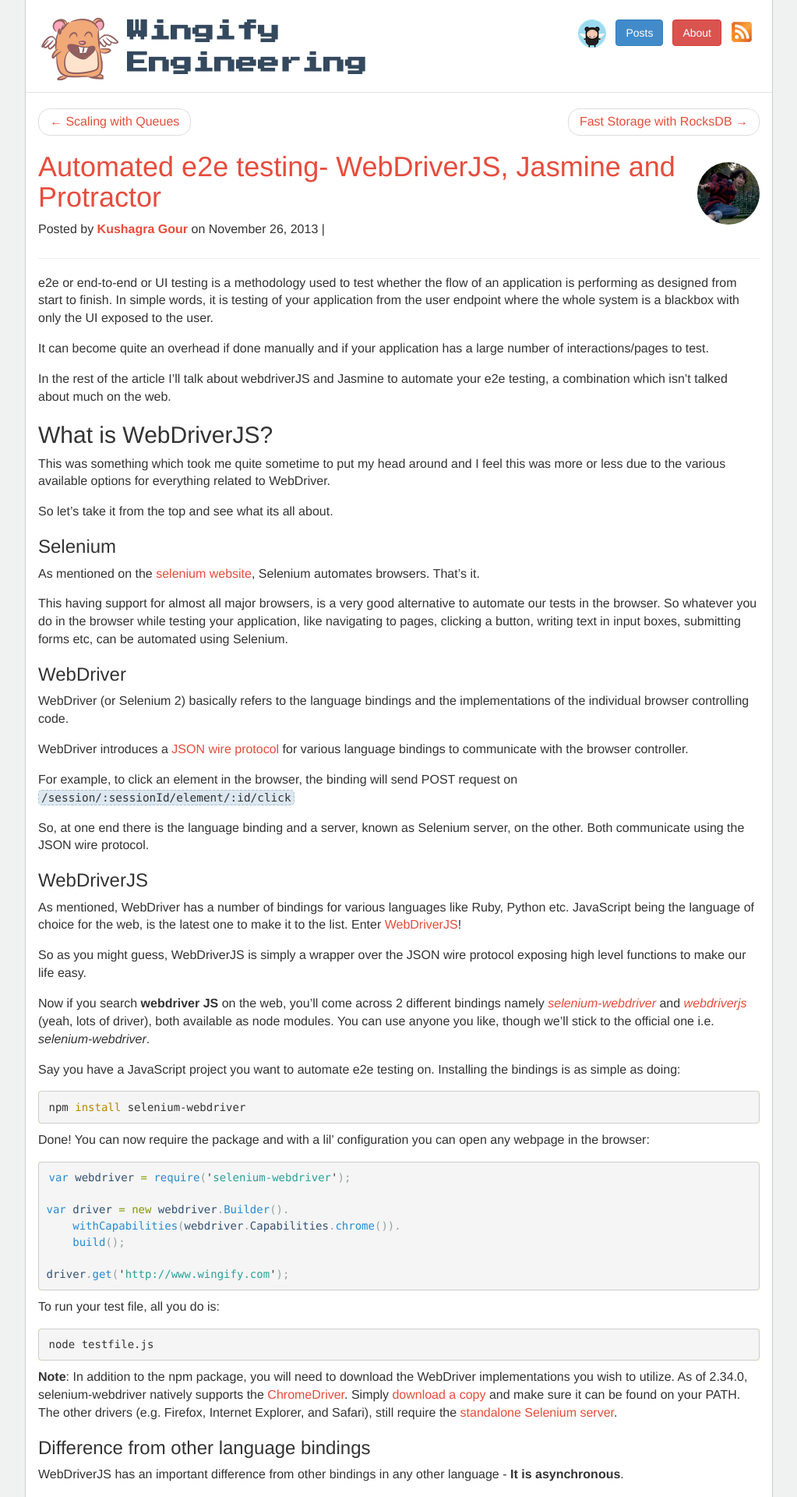
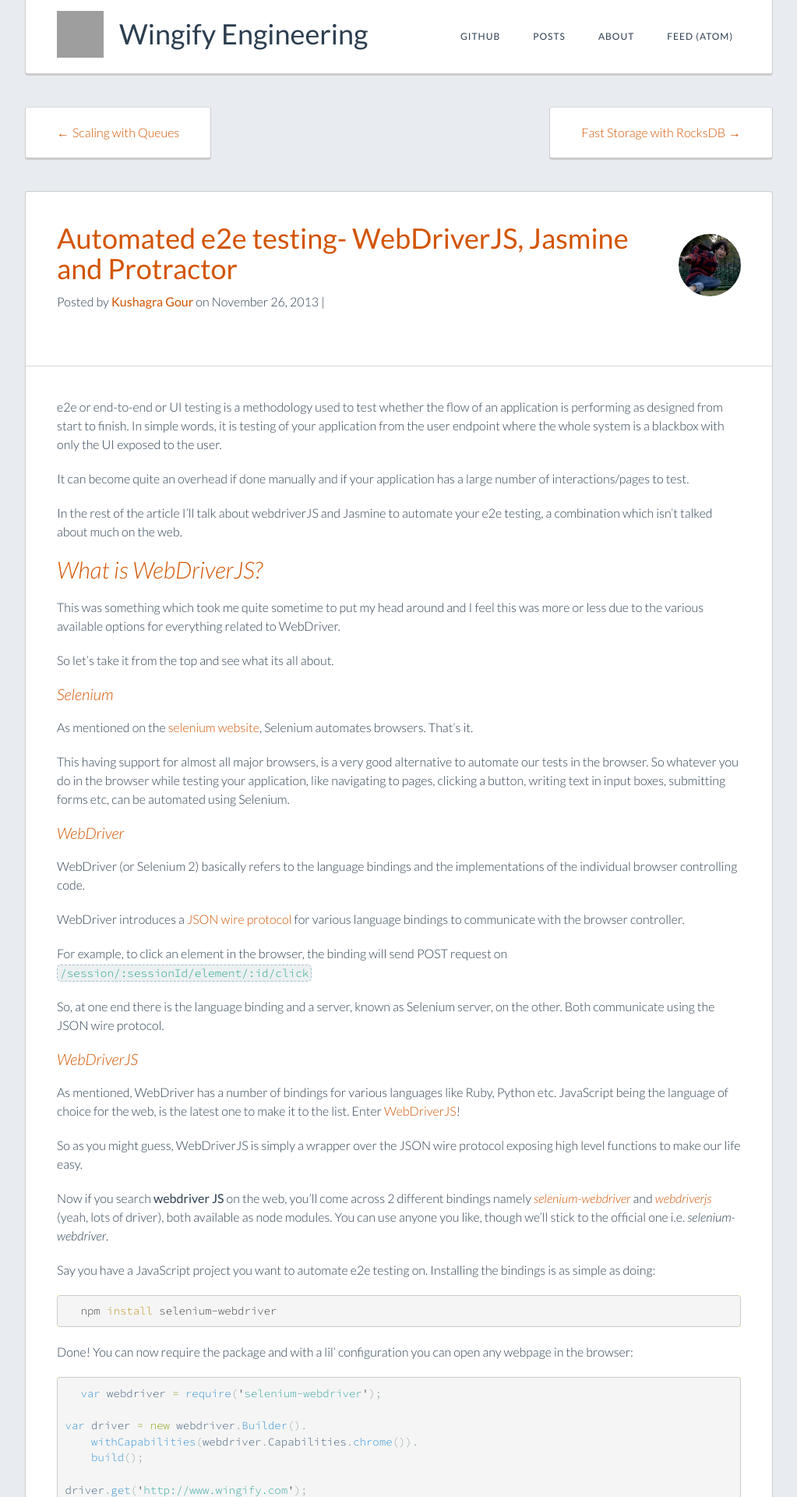
Before and after one commit to wingify/wingify.github.io, a Jekyll site: the page built from _posts/2013-11-26-e2e-testing-with-webdriverjs-jasmine.markdown, in a window 1280 px wide. Shown: the top 1920 px of the page at 78% size, without its empty margins (128-1151 px from the left). Built offline with Jekyll 4.4.1, drawn with Linux system fonts in a browser that asks for light colours; comment, search, counter and statistics services are not loaded; grey boxes are pictures that could not be loaded.

Commit message:
Modify the blog theme

```diff
--- a/_layouts/default.html
+++ b/_layouts/default.html
@@ -10,6 +10,10 @@
   <meta name="viewport" content="width=device-width, initial-scale=1.0">
   <meta name="description" content="{{site.description}}">
   <meta name="keywords" content="{{site.keywords}}">
+  <style>
+    @import url("https://fonts.googleapis.com/css?family=Lato:300,100,300italic,400");
+    @import url("https://fonts.googleapis.com/css?family=Source+Code+Pro:300,300italic,400");
+    </style>
 
   <link rel="icon" type="image/png" href="/images/favicon.png">
   <link href="/css/bootstrap-responsive.min.css" rel="stylesheet">
@@ -36,20 +40,20 @@
 <body>
 
 <div class="container-narrow container-overall">
-  <div class="header">
-    <ul class="nav nav-pills pull-right">
-      <li><a style="padding: 5px;" href="https://github.com/wingify" title="Github"><img src="/images/github.png"></a></li>
-      <li><a style="padding: 5px;" href="/posts"><button type="button" class="btn btn-primary">Posts</button></a></li>
-      <li><a style="padding: 5px;" href="/about"><button type="button" class="btn btn-danger">About</button></a></li>
-      <li><a style="padding: 5px;" href="/atom.xml"><img style="padding-top:2px;" src="/images/feed.png"></a></li>
+  <header class="header">
+    <ul class="nav nav-pills pull-right" style="margin-top: 24px">
+      <li><a href="https://github.com/wingify" title="Github">GitHub</a></li>
+      <li><a href="/posts">Posts</a></li>
+      <li><a href="/about">About</a></li>
+      <li><a href="/atom.xml">Feed (Atom)</a></li>
     </ul>
-    <p>
+    <h1>
       <a href="/">
-      <img class="pull-left" width="100" src="/images/chuckki.png" style="margin-right:10px;"/>
-      <strong style="font-family: 'Press Start 2P', cursive; font-size:28px; color: #34495e;">Wingify<br> Engineering</strong>
+        <img src="http://wingify.com/images/labs/engg_blog.png" style="width: 60px; height: 60px; margin-top: -6px; margin-right: 20px" class="pull-left">
+        <span style="vertical-align:middle; color: #2c3e50">Wingify Engineering</span>
       </a>
-    </p>
-  </div>
+    </h1>
+  </header>
   <div class="container-narrow">
     {{ content }}
   </div>
--- a/_layouts/page.html
+++ b/_layouts/page.html
@@ -2,4 +2,6 @@
 layout: default
 ---
 
+<div class="post-content">
 {{ content }}
+</div>
--- a/_layouts/post.html
+++ b/_layouts/post.html
@@ -5,26 +5,28 @@
 <ul class="pager" style="margin-bottom: 0px">
   <li class="previous">
   {% if page.previous %}
-    <a rel="prev" title="Previous: {{ page.previous.title }}" href="{{ page.previous.url }}">&larr; {{ page.previous.title }}</a>
+    <a rel="prev" title="Previous: {{ page.previous.title }}" href="{{ page.previous.url }}">{{ page.previous.title }}</a>
   {% endif %}
   </li>
   <li class="next">
   {% if page.next %}
-    <a rel="next" title="Next: {{ page.next.title }}" href="{{ page.next.url }}">{{ page.next.title }} &rarr;</a>
+    <a rel="next" title="Next: {{ page.next.title }}" href="{{ page.next.url }}">{{ page.next.title }}</a>
   {% endif %}
   </li>
 </ul>
+
+<div class="post-content">
 
 {% assign author = site.authors[page.authorslug] %}
 <div class="page-header" style="margin-top: 0px">
   <a href="https://twitter.com/{{author.twitter}}" target="_blank" title="@{{author.twitter}}"><img src="/images/team/{{page.authorslug}}.png" class="img-circle pull-right" style="width: 80px; height: 80px; margin-top: 14px; margin-left: 20px;"></a>
   <h1><a href='{{page.url}}'>{{page.title}}</a></h1>
-  <p style="float: left;">Posted by <a href="https://twitter.com/{{author.twitter}}" target="_blank"><strong>{{page.author}}</strong></a> on {{ page.date | date: "%B %e, %Y" }} | <small style="font-size: 16px;"><a href="{{page.url}}#disqus_thread"></a></small></p>
+  <div style="float: left;">Posted by <a href="https://twitter.com/{{author.twitter}}" target="_blank"><strong>{{page.author}}</strong></a> on {{ page.date | date: "%B %e, %Y" }} | <small style="font-size: 16px;"><a href="{{page.url}}#disqus_thread"></a></small></div>
 
   <br>
   <div style="clear: both;"></div>
 
-  <div class="addthis_toolbox addthis_default_style">
+  <div class="addthis_toolbox addthis_default_style" style="height: 30px; margin-bottom: 10px;">
   <a class="addthis_button_tweet"></a>
   <a class="addthis_button_facebook_like" fb:like:layout="button_count"></a>
   <a class="addthis_button_google_plusone" g:plusone:size="medium"></a>
@@ -33,8 +35,11 @@
   </div>
 
 </div>
-{{ content }}
-<hr/>
+<div style="margin-top: 60px;">
+  {{ content }}
+</div>
+
+<hr style="margin: 40px -40px"/>
 
 <div class="addthis_toolbox addthis_default_style">
 <a class="addthis_button_tweet"></a>
@@ -66,3 +71,5 @@
         (document.getElementsByTagName('head')[0] || document.getElementsByTagName('body')[0]).appendChild(dsq);
     })();
 </script>
+
+</div>
--- a/css/app.css
+++ b/css/app.css
@@ -1,13 +1,62 @@
 body {
-    background: none repeat scroll 0 0 #F0F1F1;
+    background-color: #E8EBEF;
+    overflow-y: scroll;
+    height: 100%;
+    margin: 0;
+    padding: 0;
+    color: #2c3e50;
+    cursor: default;
+    font-family: Lato;
+    font-weight: 400;
+    font-size: 16px;
+    line-height: 1.5em;
+    font-weight: 300;
 }
+
+.container-narrow {
+    background: #E8EBEF!important;
+    padding: 0!important;
+    border: none!important;
+}
+
+* {
+    font-family: Lato!important;
+}
+
+pre, code, code * {
+    font-family: 'Source Code Pro'!important;
+    cursor: text;
+    font-weight: 300!important;
+}
+
 .header {
-    border-bottom: 1px solid #E5E5E5;
-    margin: -16px;
-    padding-top: 20px;
-    padding-left: 20px;
-    padding-right: 20px;
+    background: white;
+    border-left: 1px solid #ccc;
+    border-right: 1px solid #ccc;
+    border-bottom: 3px solid #ccc;
+    margin-bottom: 40px;
+    margin-top: -20px;
+    padding: 20px 40px;
+    border-bottom-right-radius: 4px;
+    border-bottom-left-radius: 4px;
 }
+
+.page-header {
+    margin: -20px -40px!important;
+    padding: 0 40px 30px 40px!important;
+}
+
+.post-content {
+    border-radius: 4px;
+    padding: 40px;
+    margin-top: 40px;
+    background: white;
+    border-top: 1px solid #ccc;
+    border-left: 1px solid #ccc;
+    border-right: 1px solid #ccc;
+    border-bottom: 3px solid #ccc;
+}
+
 .header h3 {
     line-height: 40px;
     margin-bottom: 0;
@@ -15,7 +64,6 @@
     padding-bottom: 19px;
 }
 .footer {
-    border-top: 1px solid #E5E5E5;
     color: #777777;
     padding-top: 19px;
     margin: -16px;
@@ -39,7 +87,7 @@
     margin-bottom: 20px;
 }
 .page-header {
-    border-bottom: 1px solid #F0F0F0;
+    border-bottom: 1px solid #d8d8d8;
 }
 a {
     color: #e74c3c;
@@ -74,3 +122,150 @@
     padding: 5px;
     background: #f7f7f7;
 }
+
+.pager li>a, .pagination li > a {
+
+    border-left: 1px solid #ccc;
+    border-right: 1px solid #ccc;
+    border-bottom: 3px solid #ccc;
+    margin-top: 20px;
+    max-width: calc(50% - 20px);
+    overflow: hidden;
+    text-overflow: ellipsis;
+    white-space: nowrap;
+    position: relative;
+}
+
+.pager li>a {
+    border-radius: 4px;
+    padding: 20px 40px;
+}
+
+.pagination li>a {
+    width: 64px;
+    height: 64px;
+    padding: 20px;
+}
+
+.pagination li.active>a, .pagination li.active>a:hover {
+    background-color: #ccc;
+    border-top: 1px solid #ccc;
+    border-left: 1px solid #ccc;
+    border-right: 1px solid #ccc;
+    border-bottom: 3px solid #ccc;
+}
+
+
+.pager li.previous > a {
+    padding-left: 60px;
+}
+.pager li.previous > a:before {
+    content: '← ';
+    position: absolute;
+    left: 40px;
+}
+.pager li.next > a {
+    padding-right: 60px;
+}
+.pager li.next > a:after {
+    content: ' →';
+    position: absolute;
+    right: 40px;
+}
+
+.pager li>a:hover {
+    background-color: #f8f8f8;
+}
+
+.nav li {
+    padding-top: 6px;
+    padding-left: 20px;
+}
+.nav li>a:hover {
+    background: #1c263d;
+    color: #fff;
+}
+
+.nav li>a {
+    font-weight: 400;
+    padding: 5px 10px;
+    font-size: 12px;
+    color: #2c3e50;
+    text-transform: uppercase;
+    text-decoration: none;
+    letter-spacing: 1px;
+}
+
+
+b, strong {
+    font-weight: 400;
+}
+
+h1 a {
+    border: none;
+}
+
+h2 {
+    font-weight: 300;
+    font-style: italic;
+    color: #d35400;
+}
+
+h3 {
+    font-weight: 300;
+    font-style: italic;
+    font-size: 20px;
+    color: #d35400;
+}
+
+h4 {
+    font-size: 18px;
+    font-weight: 300;
+    font-style: italic;
+    color: #d35400;
+}
+
+p {
+    margin: 20px 0;
+}
+
+a {
+    color: #d35400;
+    text-decoration: none;
+}
+
+code {
+    background: #ecf0f1;
+    padding: 2px 5px;
+    color: #16a085;
+    border-radius: 5px;
+    font-weight: 400;
+    font-family: Lato;
+    font-size: 0.9em;
+}
+
+code a {
+    color: #16a085;
+}
+
+code a:hover {
+    opacity: 0.75;
+    color: #16a085;
+    border: none;
+}
+
+pre code {
+    padding: 20px!important;
+    overflow: scroll;
+    font-weight: 300;
+}
+
+code, pre {
+    font-family: 'Source Code Pro';
+    cursor: text;
+}
+
+a:hover {
+    color: #e67e22;
+    border-bottom: 1px solid;
+}
```
Also changed, not shown: index.html (+6 -3 lines).
